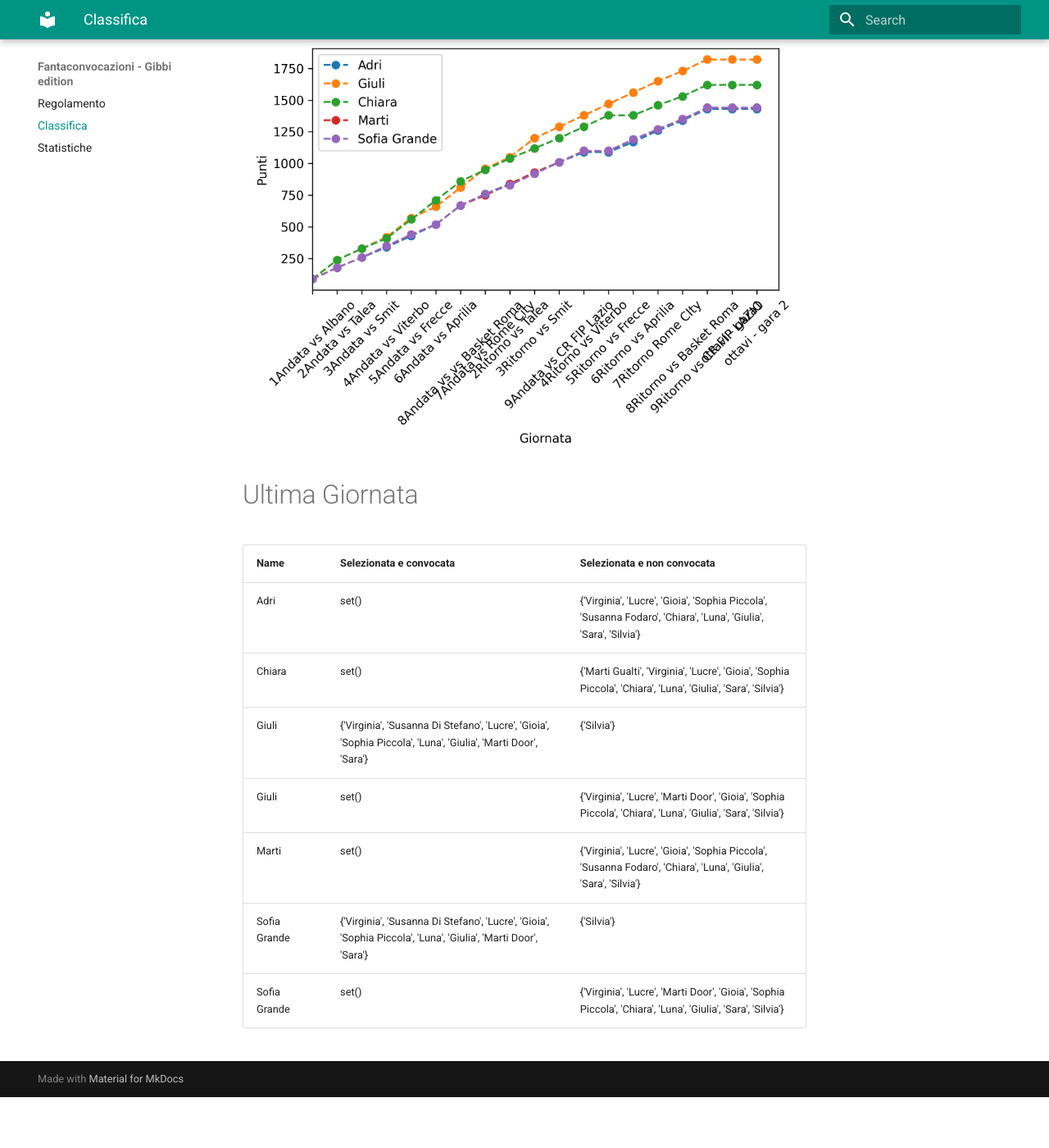
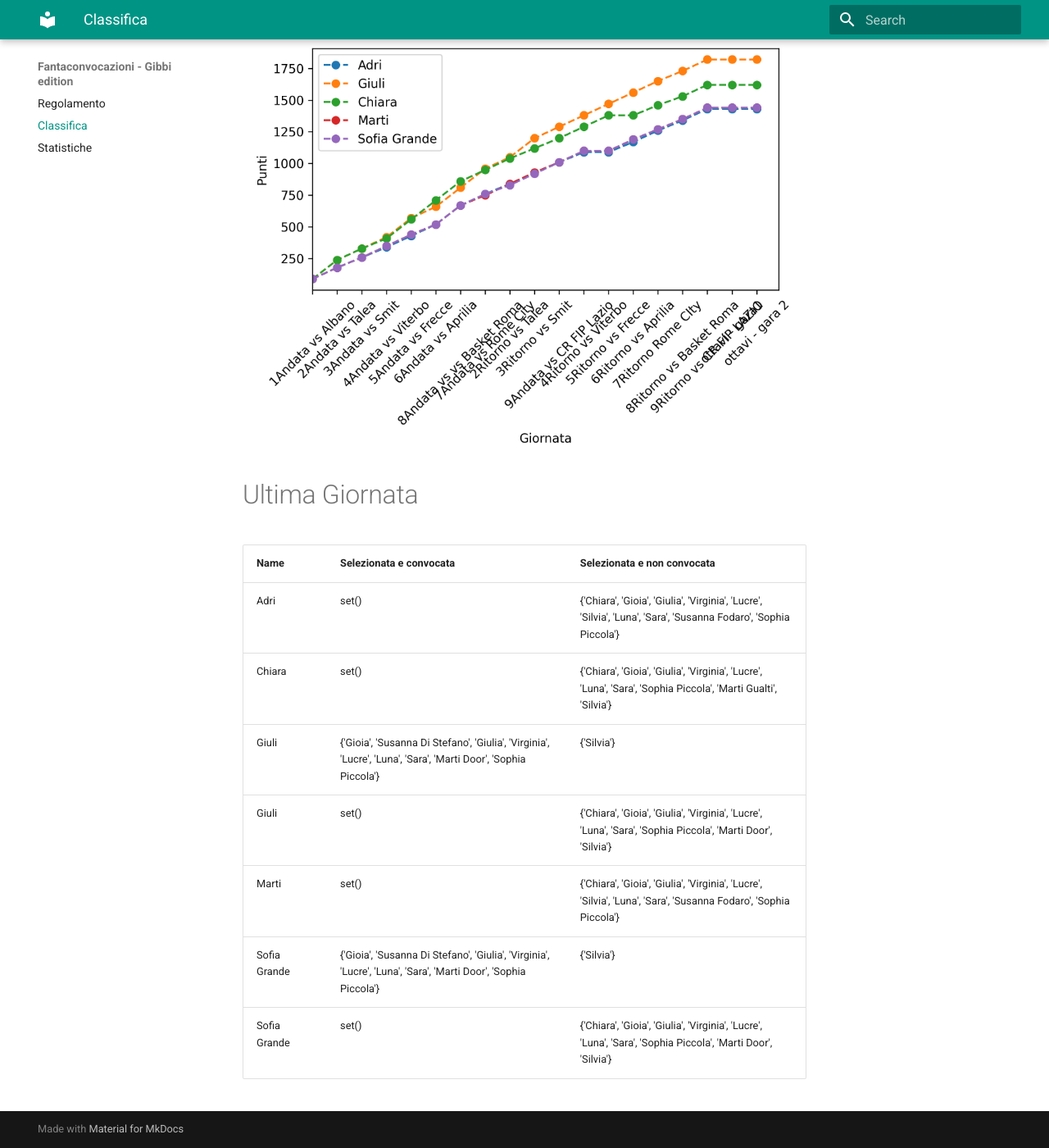
Before and after one commit to martinig94/fantagibbi, an MkDocs documentation site: the page built from docs/Classifica.md, in a window 1280 px wide and 1400 px high, scrolled down 565 px. Shown: the whole window at 82% size. Built offline with MkDocs 1.6.1 and Material for MkDocs 9.7.7, drawn with Linux system fonts in a browser that asks for light colours; before the commit the page ends 1903 px from its top, so only the background shows below that.

Commit message:
Auto-update from main.py

```diff
--- a/docs/Classifica.md
+++ b/docs/Classifica.md
@@ -18,11 +18,11 @@
 <!-- START_TABLE CORRECT -->
 | Name         | Selezionata e convocata                                                                                        | Selezionata e non convocata                                                                                      |
 |:-------------|:---------------------------------------------------------------------------------------------------------------|:-----------------------------------------------------------------------------------------------------------------|
-| Adri         | set()                                                                                                          | {'Virginia', 'Lucre', 'Gioia', 'Sophia Piccola', 'Susanna Fodaro', 'Chiara', 'Luna', 'Giulia', 'Sara', 'Silvia'} |
-| Chiara       | set()                                                                                                          | {'Marti Gualti', 'Virginia', 'Lucre', 'Gioia', 'Sophia Piccola', 'Chiara', 'Luna', 'Giulia', 'Sara', 'Silvia'}   |
-| Giuli        | {'Virginia', 'Susanna Di Stefano', 'Lucre', 'Gioia', 'Sophia Piccola', 'Luna', 'Giulia', 'Marti Door', 'Sara'} | {'Silvia'}                                                                                                       |
-| Giuli        | set()                                                                                                          | {'Virginia', 'Lucre', 'Marti Door', 'Gioia', 'Sophia Piccola', 'Chiara', 'Luna', 'Giulia', 'Sara', 'Silvia'}     |
-| Marti        | set()                                                                                                          | {'Virginia', 'Lucre', 'Gioia', 'Sophia Piccola', 'Susanna Fodaro', 'Chiara', 'Luna', 'Giulia', 'Sara', 'Silvia'} |
-| Sofia Grande | {'Virginia', 'Susanna Di Stefano', 'Lucre', 'Gioia', 'Sophia Piccola', 'Luna', 'Giulia', 'Marti Door', 'Sara'} | {'Silvia'}                                                                                                       |
-| Sofia Grande | set()                                                                                                          | {'Virginia', 'Lucre', 'Marti Door', 'Gioia', 'Sophia Piccola', 'Chiara', 'Luna', 'Giulia', 'Sara', 'Silvia'}     |
+| Adri         | set()                                                                                                          | {'Chiara', 'Gioia', 'Giulia', 'Virginia', 'Lucre', 'Silvia', 'Luna', 'Sara', 'Susanna Fodaro', 'Sophia Piccola'} |
+| Chiara       | set()                                                                                                          | {'Chiara', 'Gioia', 'Giulia', 'Virginia', 'Lucre', 'Luna', 'Sara', 'Sophia Piccola', 'Marti Gualti', 'Silvia'}   |
+| Giuli        | {'Gioia', 'Susanna Di Stefano', 'Giulia', 'Virginia', 'Lucre', 'Luna', 'Sara', 'Marti Door', 'Sophia Piccola'} | {'Silvia'}                                                                                                       |
+| Giuli        | set()                                                                                                          | {'Chiara', 'Gioia', 'Giulia', 'Virginia', 'Lucre', 'Luna', 'Sara', 'Sophia Piccola', 'Marti Door', 'Silvia'}     |
+| Marti        | set()                                                                                                          | {'Chiara', 'Gioia', 'Giulia', 'Virginia', 'Lucre', 'Silvia', 'Luna', 'Sara', 'Susanna Fodaro', 'Sophia Piccola'} |
+| Sofia Grande | {'Gioia', 'Susanna Di Stefano', 'Giulia', 'Virginia', 'Lucre', 'Luna', 'Sara', 'Marti Door', 'Sophia Piccola'} | {'Silvia'}                                                                                                       |
+| Sofia Grande | set()                                                                                                          | {'Chiara', 'Gioia', 'Giulia', 'Virginia', 'Lucre', 'Luna', 'Sara', 'Sophia Piccola', 'Marti Door', 'Silvia'}     |
 <!-- END_TABLE CORRECT -->
```
